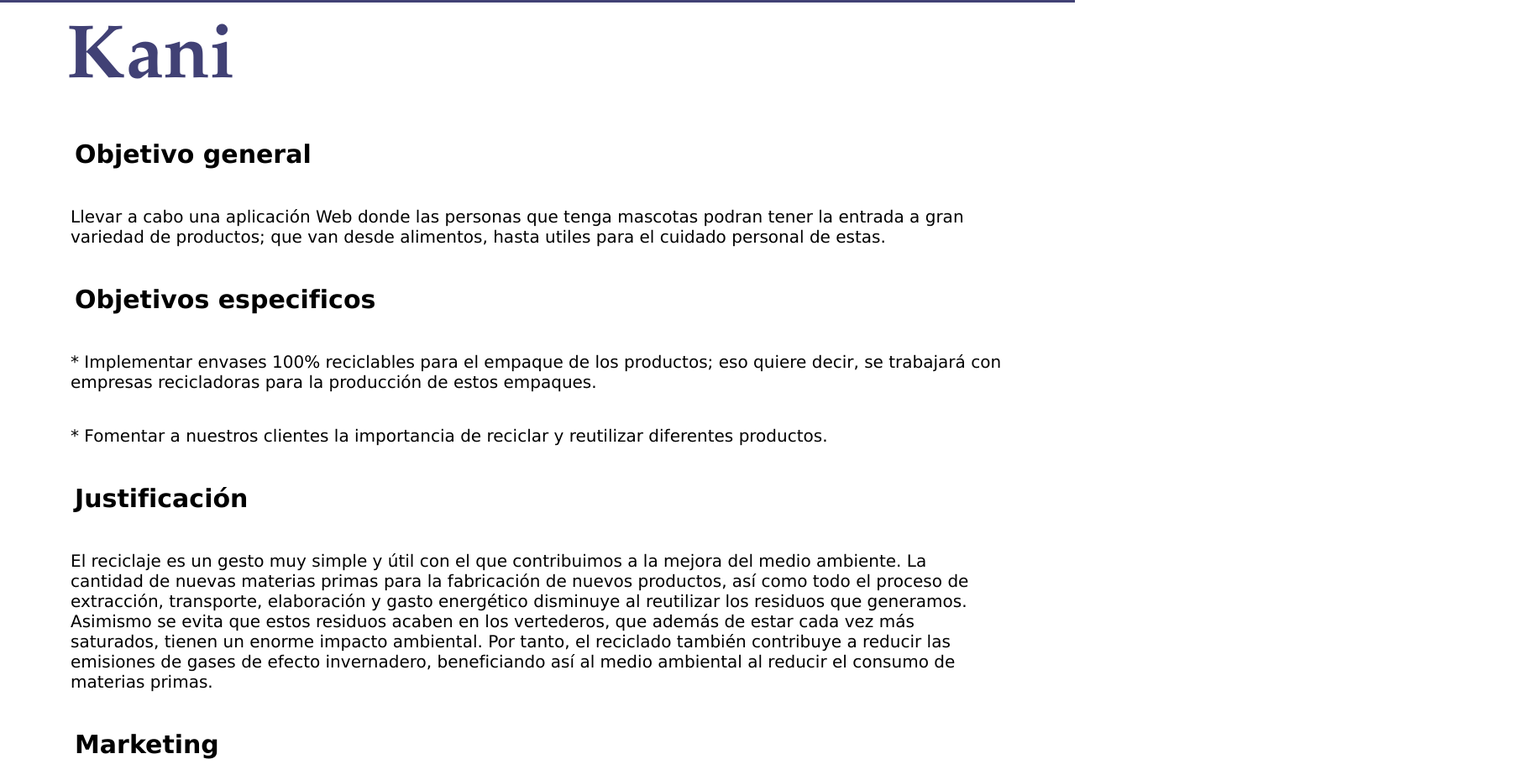
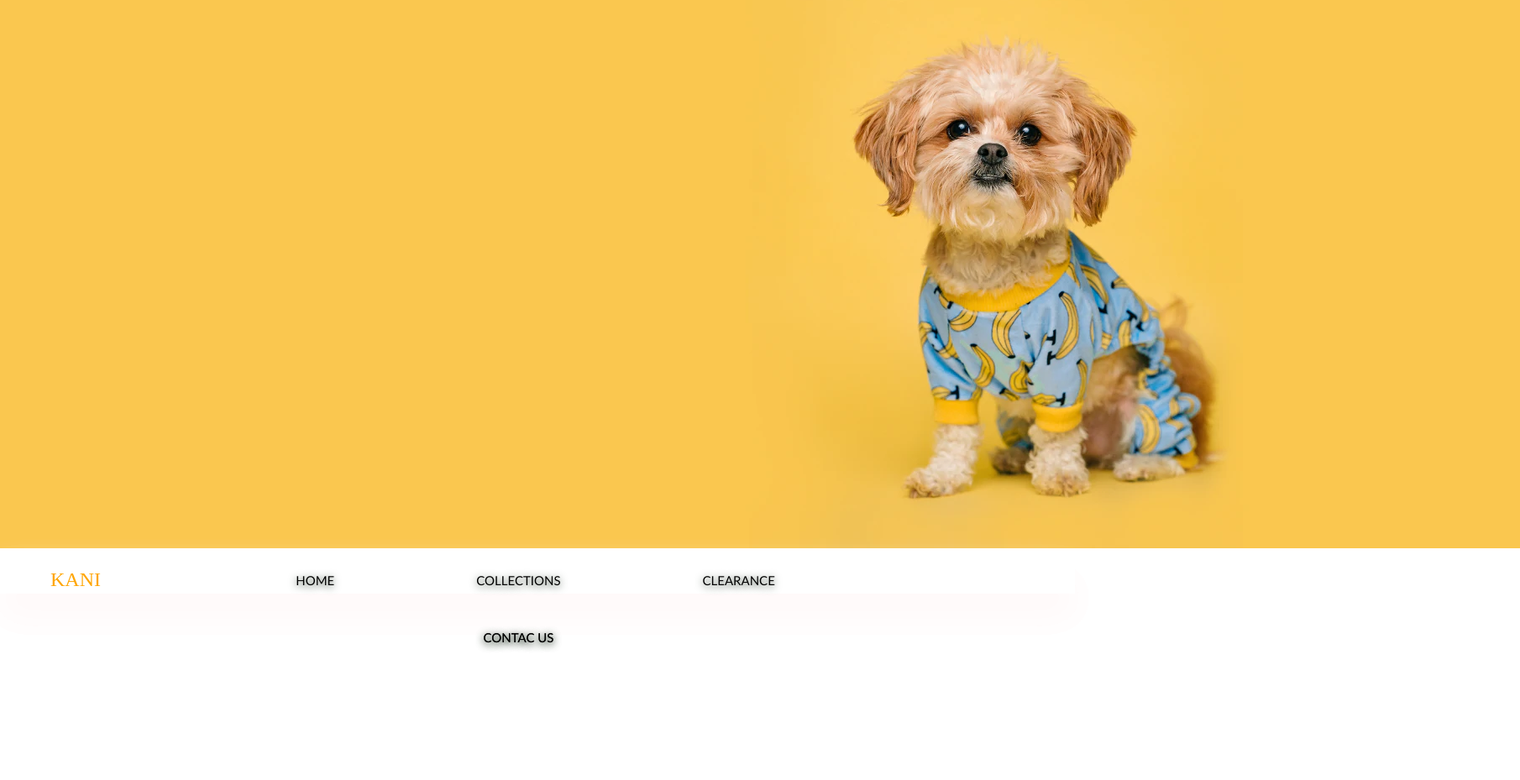
Before and after one commit to Ana24vasquez/proyectokani, a plain HTML site: page index.html in a window 1280 px wide. Shown: the part 47-976 px from the top of the page at 84% size, 1810 px wide, since content can reach past the window. After the commit the page ends 800 px from the top, so only its background shows below. Drawn offline with Linux system fonts and the light colour scheme.

Commit message:
agrega imagen

```diff
--- a/index.html
+++ b/index.html
@@ -1,5 +1,7 @@
 <!DOCTYPE html>
 <html lang="es">
+
+
 <head>
     <meta charset="UTF-8">
     <meta name="description" content="Esta pagina te mostrara
@@ -7,40 +9,43 @@
     <meta name="Robots" content="index,follow">
     <title>KANI, productos para mascotas</title>
     <meta name="viewport" content="width=device-width, inical-scale=1.0">
+
     <link rel="stylesheet" href="./style.css">
+
  </head>
+
  <body>
+   <main>
+     <section>
+       <img src="./img.img/slide_1_1810x700_crop_center.webp"
+       alt="Portada de la pagina">
+     </section>
+   </main>
 
   <header>
+    <h2 class="logo"><a href="#">KANI</a></h2>
+    <div class="pool">
         <nav>
-            <ul class="header-nav">
-              <a href="#" class="text">Home</a>
-              <a href="#" class="text">Collections</a>
-              <a href="#" class="text">Clearance</a>
-              <a href="#" class="text">Contac us</a>
-            </ul>
+            <a href="#"  class="text">HOME</a>
+            <a href="#"  class="text">COLLECTIONS</a>
+            <a href="#"  class="text">CLEARANCE</a>
+            <a href="#"  class="text">CONTAC US</a>
         </nav>
+    </div>
 </header>
 
-      <main class="pool">
+     <header>
+        <h2 class="logo"><a href="#">KANI</a></h2>
+        <div class="pool">
+          <nav>
+              <a href="#" class="text">HOME</a>
+              <a href="#" class="text">COLLECTIONS</a>
+              <a href="#" class="text">CLEARANCE</a>
+              <a href="#" class="text">CONTAC US</a>
+          </nav>
+        </div>
+      </header>
 
-      <h1 class="titulo">Kani</h1>
-      <h3 class="subtitulo">Objetivo general</h3>
-      <p class="texto1">Llevar a cabo una aplicación Web donde las personas que tenga
-      mascotas podran tener la entrada a gran variedad de productos; que van desde alimentos,
-      hasta utiles para el cuidado personal de estas. </p>
-      <h3 class="subtitulo">Objetivos especificos</h3>
-      <p class="texto1"> * Implementar envases 100% reciclables para el empaque de los productos; eso quiere decir,
-        se trabajará con empresas recicladoras para la producción de estos empaques.</p>
-      <p class="texto1"> * Fomentar a nuestros clientes la importancia de reciclar y reutilizar diferentes productos.  </p>
-      <h3 class="subtitulo">Justificación</h3>
-      <p class="texto1"> El reciclaje es un gesto muy simple y útil con el que contribuimos a la mejora del medio ambiente.
-        La cantidad de nuevas materias primas para la fabricación de nuevos productos, así como todo el proceso de extracción,
-        transporte, elaboración y gasto energético disminuye al reutilizar los residuos que generamos. Asimismo se evita que estos residuos
-        acaben en los vertederos, que además de estar cada vez más saturados,  tienen un enorme impacto ambiental. Por tanto,
-        el reciclado también contribuye a reducir las emisiones de gases de efecto invernadero,
-        beneficiando así al medio ambiental al reducir el consumo de materias primas.</p>
-        <h3 class="subtitulo">Marketing</h3>
-    </main>
+
     </body>
 </html>
--- a/style.css
+++ b/style.css
@@ -4,103 +4,69 @@
   margin: 0;
 }
 
-/* header*/
+/*-----------Header--------------*/
+header{
+  background-color: white;
+  width: 100%;
+  height: 50px;
+  box-shadow: 0px 30px 40px snow;
+  position:fixed;
+}
 
-header{
-    background-color: rgb(65, 65, 117);
-    width: 100%;
-    height: 50px;
-    overflow:hidden;
-    box-shadow: 0px 20px 30px rgb(255, 255, 255);
-    margin-bottom: 0px;
+.text{
+  color:black;
+  font-family:'Gill Sans', 'Gill Sans MT', Calibri, 'Trebuchet MS', sans-serif;
+  text-shadow: 0px 2px 10px rgb(48, 65, 49);
+}
+
+.logo a{
+
+  text-decoration: none;
+  color: orange;
+  font-size: 24px;
+  padding: 0px 30px;
 
 }
 
-.header-nav a {
-  padding-left: 0;
-  background-color: rgb(65, 65, 117);
+.logo a:hover{
+  color:black;
+}
+
+.pool{
+  width:80%;
+  max-width:1000px;
+  margin:auto;
+
 
 }
 
+header {
+  float: right;
+  text-align: center;
+}
+header a{
+  display:inline-block;
+  text-decoration: none;
+  padding: 15px 50px;
+  padding-right: 95px;
+  font-size: 15px;
+  font-weight: lighter;
+  margin: 10px;
 
-.header-nav {
-  display: inline-block;
 
 }
 
-
-.header-nav a {
-  color: white;
-  padding: 10px;
-  border-radius: 20px;
-  text-decoration: none;
-
+header a:hover{
+  color:orange
 }
 
-header nav{
-  text-align:center;
+header h2 {
+  float: left;
+  text-align: left;
+  display:inline-block;
+  text-decoration: none;
+  padding: 10px 20px;
+  font-size: 20px;
+  font-weight: bold;
+  line-height: normal;
 }
-
-.header-nav {
-  display: inline-block;
-  font-size: 20px;
-  margin: 10px 0;
-  padding-left: 20px;
-  padding-right: 20px;
-
-}
-
-
-.header-nav a::after {
-  content: " | ";
-}
-
-
-
-.text {
-  color:black;
-  font-family: sans-serif;
-  text-shadow: 0px 2px 10px rgb(77, 92, 97);
-}
-
-
- /*main*/
-
- body{
-  color: rgb(44, 44, 44);
-  font-family:'Bitter', serif;
-  font-size: 23px;
-}
-
-
-.pool{
-  width:90%;
-  max-width: 3000px;
-  margin:auto;
-  overflow:hidden;
-}
-
-  .titulo {
-    padding: 15px;
-    list-style: none;
-    color: rgb(65, 65, 117);
-    font-size: 90px;
-    font-family:Garamond;
-    text-align: left;
-  }
-
-  .subtitulo {
-    padding: 25px;
-    color:black;
-    font-size: 30px;
-    font-family: verdana;
-
-
-  }
-
-  .texto1 {
-    padding: 20px;
-    color:black;
-    font-size: 20px;
-    font-family: Verdana, Geneva, Tahoma, sans-serif;
-  }
```
Also changed, not shown: img.img/carro.png (added), img.img/lupa.png (added), img.img/persona...png (added), img.img/slide_1_1810x700_crop_center.webp (added). Lines whose indentation alone changed are shown as unchanged.
